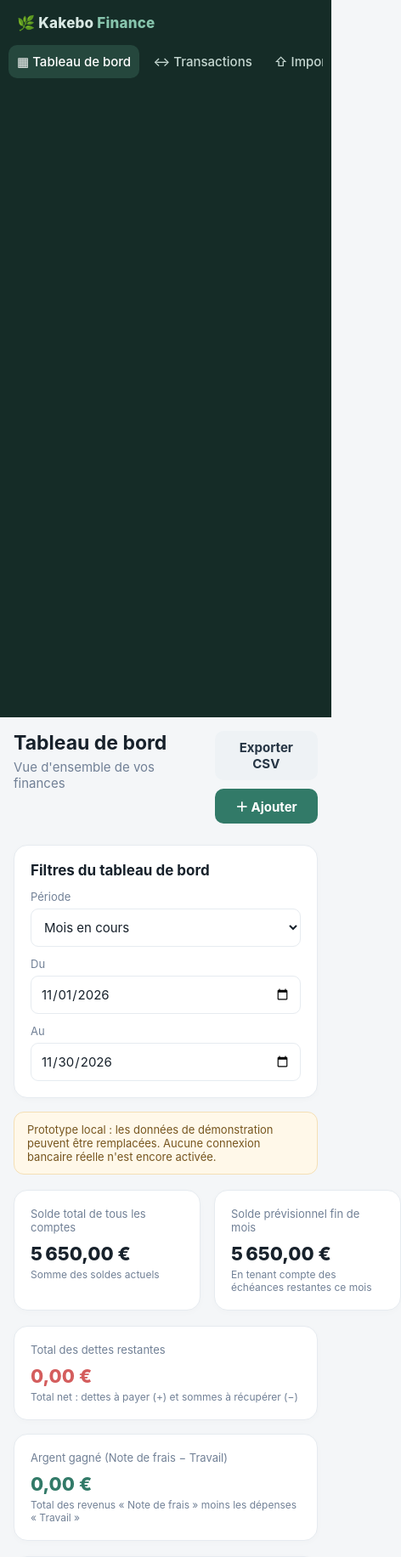
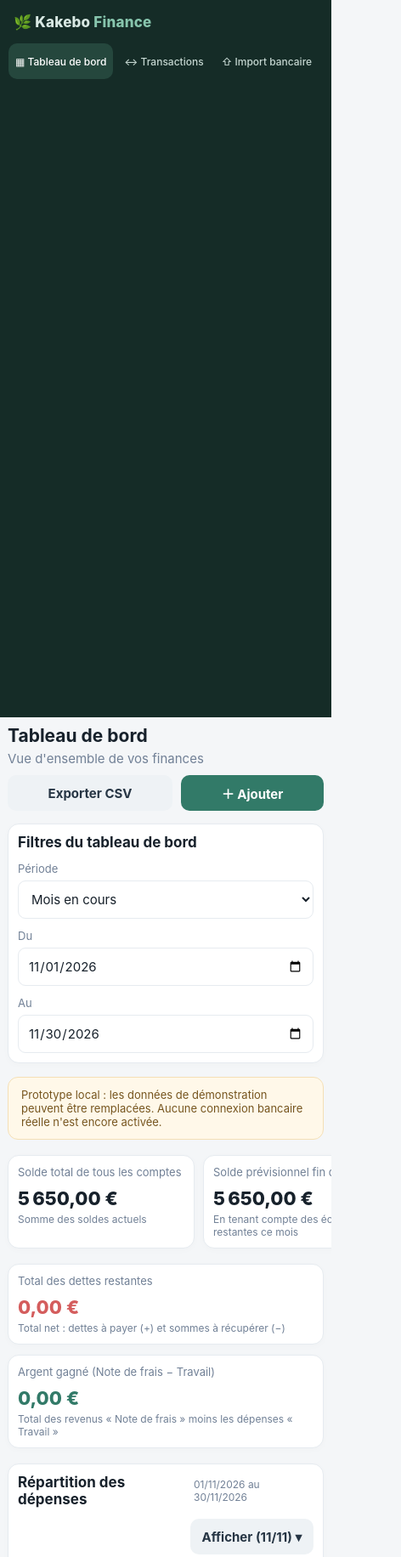
Before and after one commit to JulienFSK/Kakebo, a plain HTML site: page index.html in a window 390 px wide. Shown: the top 1832 px of the page at 85% size, 472 px wide, since content can reach past the window. Drawn offline with Linux system fonts and the light colour scheme.

Commit message:
Add files via upload

```diff
--- a/index.html
+++ b/index.html
@@ -32,6 +32,45 @@
 .donutWrap>.donutLegend{grid-column:2;grid-row:2;min-width:0;width:100%}
 .donutWrap>.empty{grid-column:1/-1}
 @media(max-width:560px){.donutWrap{grid-template-columns:minmax(130px,165px) minmax(0,1fr);gap:10px}.donutWrap>.donut{width:145px;height:145px}.donut:after{inset:32px}}
+
+/* Mobile layout refinement for Kakebo PWA */
+@media(max-width:720px){
+  html,body{width:100%;max-width:100%;overflow-x:hidden}
+  .layout{width:100%;min-width:0}
+  .side{width:100%;max-width:100%;padding-left:10px;padding-right:10px}
+  .brand{padding:4px 6px;white-space:normal}
+  .nav{width:100%;max-width:100%;padding-bottom:3px;gap:5px;overscroll-behavior-x:contain}
+  .nav button{font-size:13px;padding:9px 10px}
+  .main{width:100%;max-width:100%;min-width:0;padding:12px}
+  .view,.card,.grid,.top,.sectionhead{min-width:0;max-width:100%}
+  .card{padding:14px;border-radius:13px}
+  .grid{gap:12px}
+  .stats{gap:10px}
+  .top{flex-wrap:wrap;gap:10px;margin-bottom:15px}
+  .topright{flex-direction:row;flex-wrap:wrap;width:100%}
+  .topright button{flex:1 1 auto}
+  h1,h2,h3,p,.sub{overflow-wrap:anywhere}
+  input,select,textarea{max-width:100%;min-width:0}
+  button{min-height:42px;white-space:normal}
+  .responsive{overflow-x:auto!important;overflow-y:hidden!important;max-width:100%;-webkit-overflow-scrolling:touch}
+  .responsive table{min-width:520px}
+  #chargesShare .responsive table{min-width:430px}
+  #chargesShare .responsive input{width:100%;min-width:90px}
+  #chargesShare .grid.two{grid-template-columns:minmax(0,1fr)}
+  #chargesShare #shareBalanceResult{font-size:15px!important;line-height:1.5;overflow-wrap:anywhere}
+  #debtList{grid-template-columns:minmax(0,1fr)}
+  .barrow{grid-template-columns:minmax(65px,90px) minmax(0,1fr) minmax(60px,75px);gap:6px}
+  .modalback{padding:10px;align-items:flex-start;overflow:auto}
+  .modal{max-width:100%;margin:auto;padding:16px}
+}
+@media(max-width:400px){
+  .main{padding:9px}
+  .card{padding:11px}
+  .stats{grid-template-columns:minmax(0,1fr)}
+  .top h1{font-size:21px}
+  .nav button{font-size:12px;padding:8px}
+}
+
 </style>
 </head>
 <body>
```
